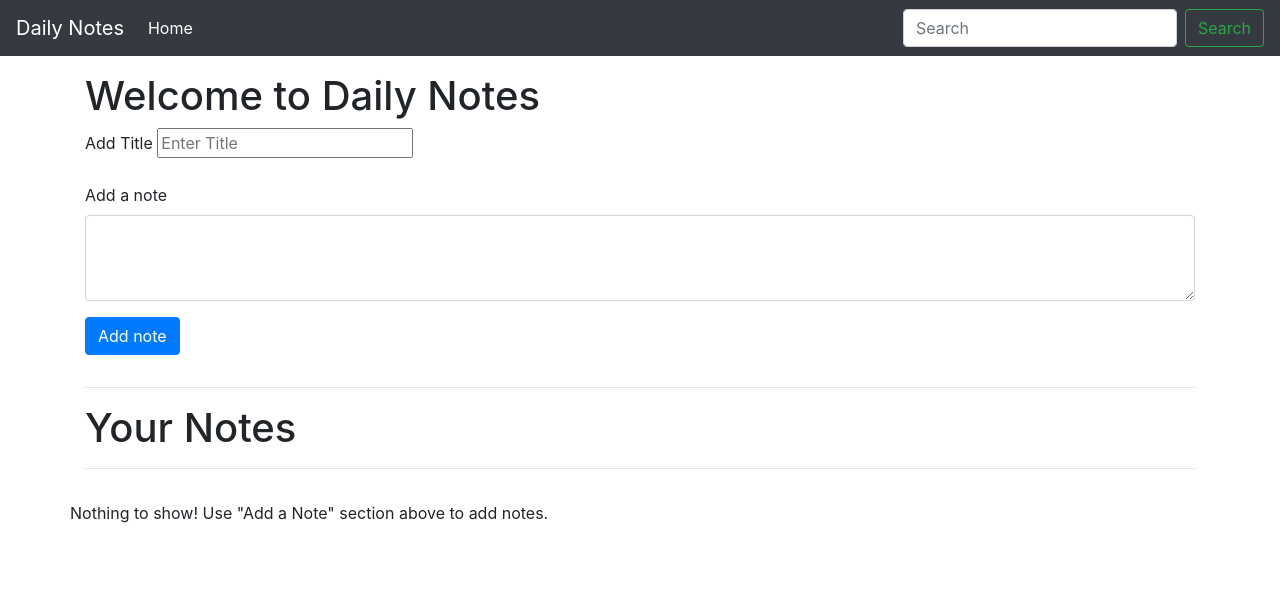
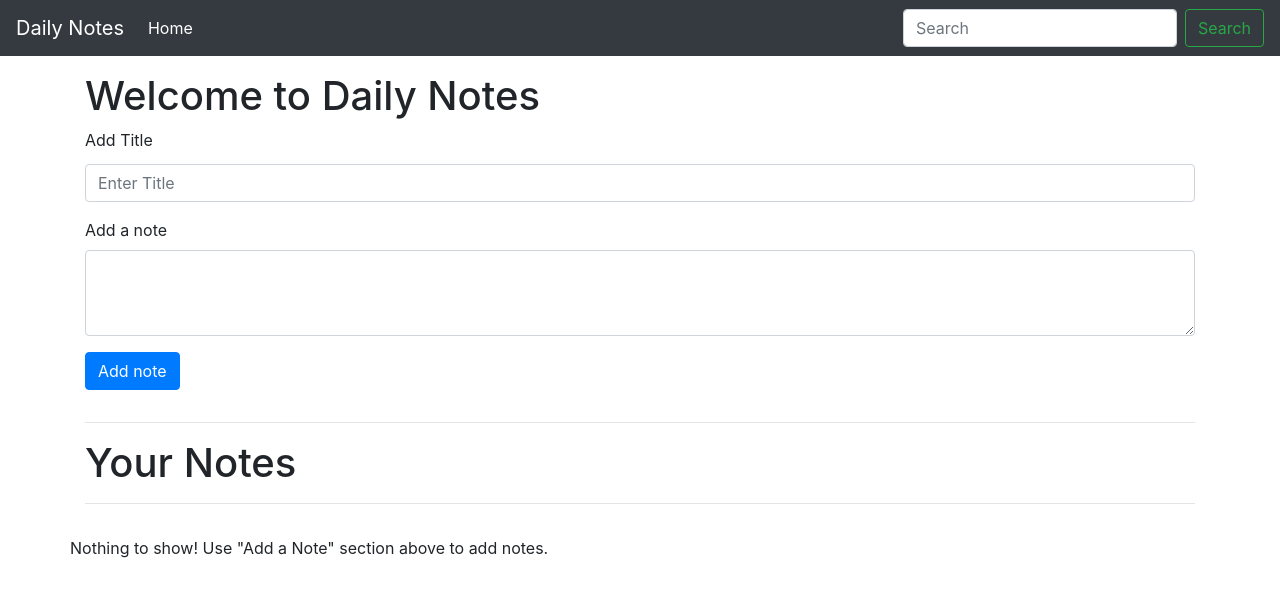
Before and after one commit to sunnysolanki89/todo, a plain HTML site: page index.html in a window 1280 px wide. Drawn offline with nearby package versions, Linux system fonts and the light colour scheme.

Commit message:
TODO App v.1

```diff
--- a/index.html
+++ b/index.html
@@ -53,11 +53,12 @@
       <div class="row">
         <div class="container-fluid">
           <h1>Welcome to Daily Notes</h1>
+
           <div class="form-group">
             <label class="card-title" for="addTitle">Add Title</label>
             <input
               type="text"
-              class="addTitle"
+              class="addTitle form-control"
               id="addTitle"
               placeholder="Enter Title"
             />
```
